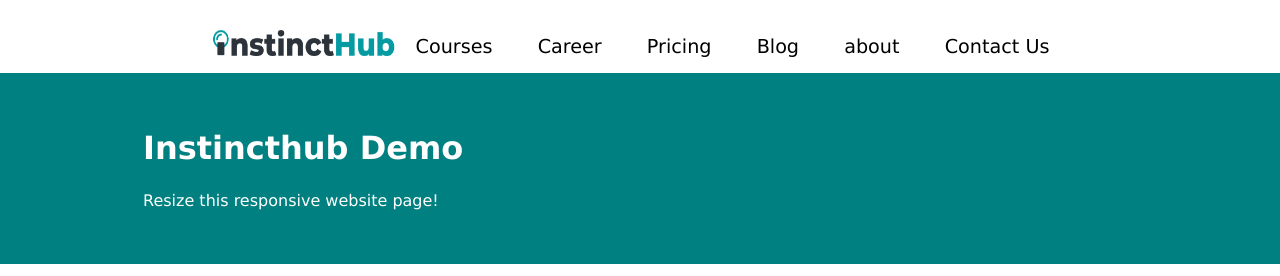
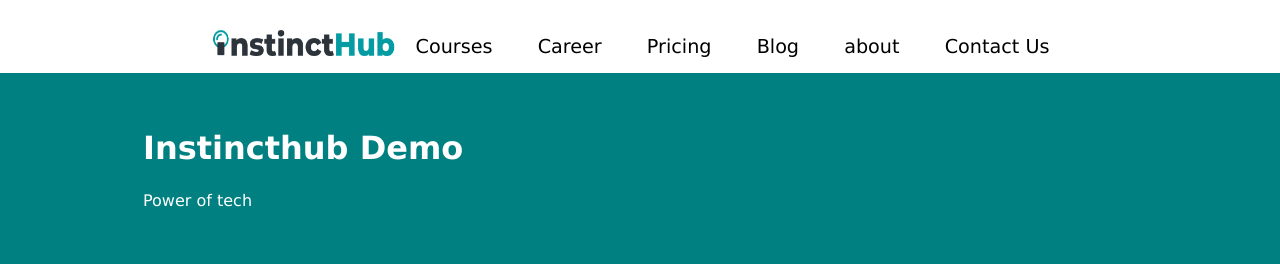
Before and after one commit to Okoyesf/FRANCISBLAISE-WEB, a plain HTML site: page index.html in a window 1280 px wide. Shown: the top 276 px of the page. Drawn offline with Linux system fonts and the light colour scheme; grey boxes are pictures that could not be loaded.

Commit message:
this is my first try on git

```diff
--- a/index.html
+++ b/index.html
@@ -75,7 +75,7 @@
 
             <h1>Instincthub Demo</h1>
 
-            <p>Resize this responsive website page!</p>
+            <p>Power of tech</p>
 
         </div>
 
```
